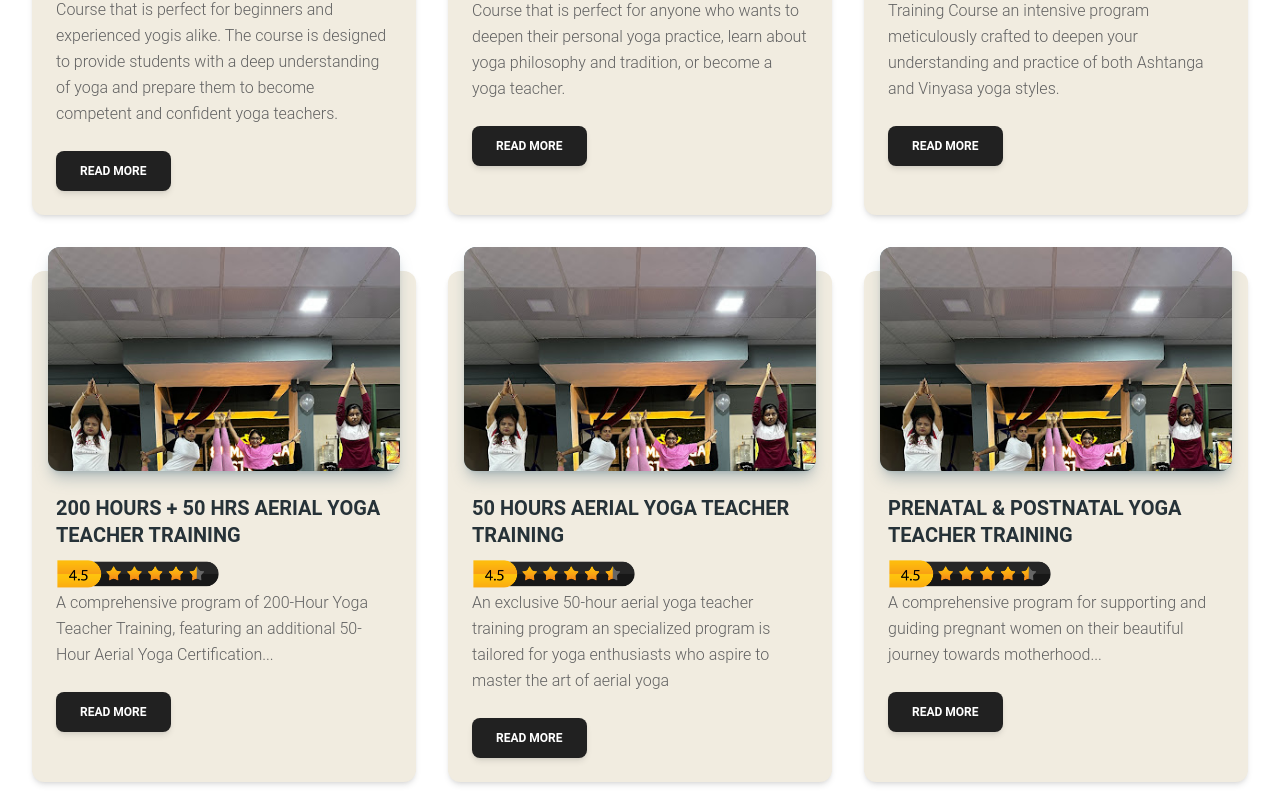
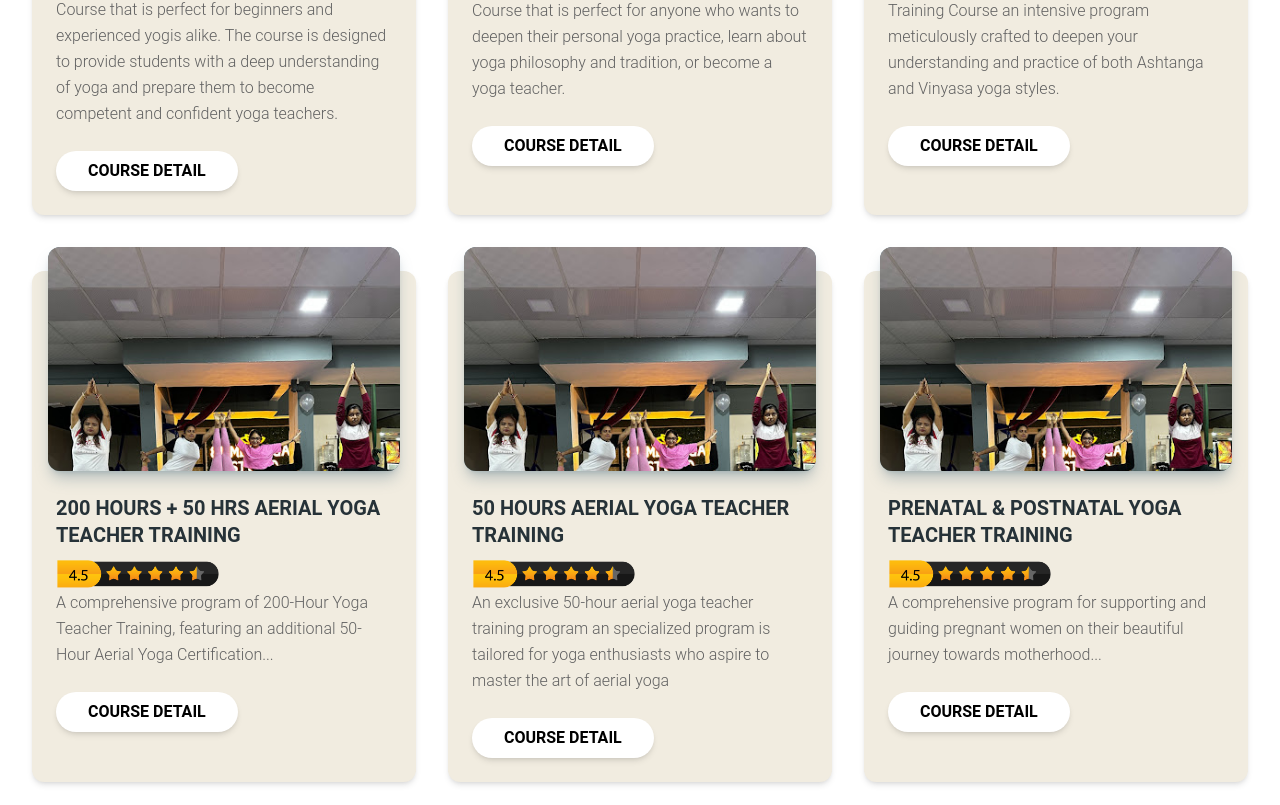
Before and after one commit to vins4407/8limbsyoga, a React (Vite) app: page / in a window 1280 px wide. Shown: the part 1515-2320 px from the top of the page. Built offline with nearby package versions, Linux system fonts and the light colour scheme.

Commit message:
updated with LINKS

```diff
--- a/src/Components/Homepage/CardsSection/CardsSection.jsx
+++ b/src/Components/Homepage/CardsSection/CardsSection.jsx
@@ -9,7 +9,8 @@ import {
     CardFooter,
     Typography,
     Button,
-  } from "@material-tailwind/react";
+} from "@material-tailwind/react";
+import { Link } from 'react-router-dom';
 
 
 const cardData = [
@@ -77,7 +78,15 @@ const CardDefault = ({ title, description, image, link }) => {
                 </Typography>
             </CardBody>
             <CardFooter className="pt-0">
-                <a href={link}><Button >Read More</Button></a>
+                <Link to={link}>
+                    <button class="relative py-2 px-8 text-black text-base font-bold uppercase rounded-[50px] overflow-hidden
+      bg-white transition-all duration-400 ease-in-out shadow-md hover:scale-105
+       hover:text-white hover:shadow-lg active:scale-90 before:absolute before:top-0 before:-left-full before:w-full before:h-full
+       before:bg-gradient-to-r before:from-orange-500 before:to-orange-300 before:transition-all before:duration-500 before:ease-in-out before:z-[-1]
+       before:rounded-[50px] hover:before:left-0">
+        COURSE DETAIL
+                    </button>
+                </Link>
             </CardFooter>
         </Card>
     );
@@ -110,9 +119,9 @@ function CardsSection() {
 
 
             <div className='flex flex-wrap justify-center 3xl:px-40 gap-8'>
-            {cardData.map((card, index) => (
+                {cardData.map((card, index) => (
                     <CardDefault key={index} {...card} />
-                    ))}
+                ))}
 
 
 
--- a/src/Components/Homepage/footer/Footer.jsx
+++ b/src/Components/Homepage/footer/Footer.jsx
@@ -1,6 +1,7 @@
 import LOGO from "../../../assets/mainassets/8limbsyogalogo.png";
 import { FaLinkedin } from "react-icons/fa";
 import { CiMail, CiInstagram } from "react-icons/ci";
+import { Link } from "react-router-dom";
 
 
 const Footer = () => {
@@ -48,13 +49,13 @@ const Footer = () => {
             </div>
 
             <div className="gap-2   text-base flex flex-col">
-              <a href="/100-hour-yoga-teacher-training">100 Hour Yoga Teacher Training</a>
-              <a href="/200-hour-yoga-teacher-training">200 Hour Yoga Teacher Training</a>
-              <a href="/200+50-hour-yoga+aerial-teacher-training">200 hours YTTC + 50 hours Aerial Yoga</a>
-              <a href="/300-hour-yoga-teacher-training">300 Hours Yoga Teacher Training</a>
-              <a href="/50-hours-aerial-yoga-teacher-training">50 Hours Aerial Yoga Teacher Training</a>
-              <a href="/100-hours-aerial-yoga-teacher-training">100 Hours Aerial Yoga Teacher Training</a>
-              <a href="/prenatal-and-postnatal-yoga-teacher-training">Prenatal and Postnatal Yoga Teacher Training</a>
+              <Link to="/100-hour-yoga-teacher-training">100 Hour Yoga Teacher Training</Link>
+              <Link to="/200-hour-yoga-teacher-training">200 Hour Yoga Teacher Training</Link>
+              <Link to="/200+50-hour-yoga+aerial-teacher-training">200 hours YTTC + 50 hours Aerial Yoga</Link>
+              <Link to="/300-hour-yoga-teacher-training">300 Hours Yoga Teacher Training</Link>
+              <Link to="/50-hours-aerial-yoga-teacher-training">50 Hours Aerial Yoga Teacher Training</Link>
+              <Link to="/100-hour-aerial-yoga-teacher-training">100 Hours Aerial Yoga Teacher Training</Link>
+              <Link to="/prenatal-and-postnatal-yoga-teacher-training">Prenatal and Postnatal Yoga Teacher Training</Link>
             </div>
 
           </div>
```
